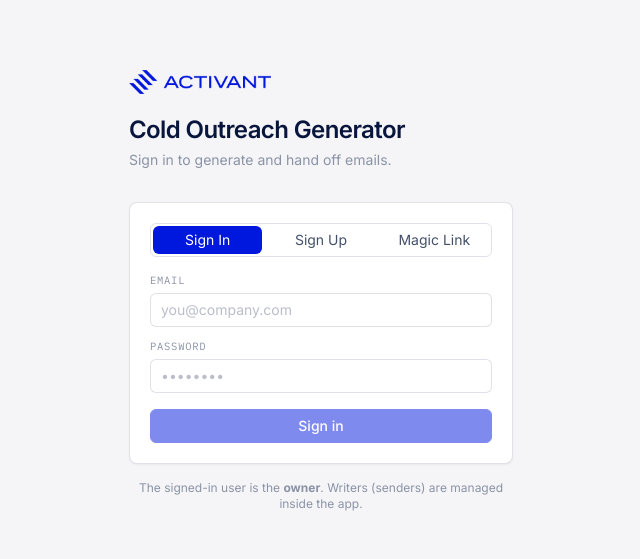
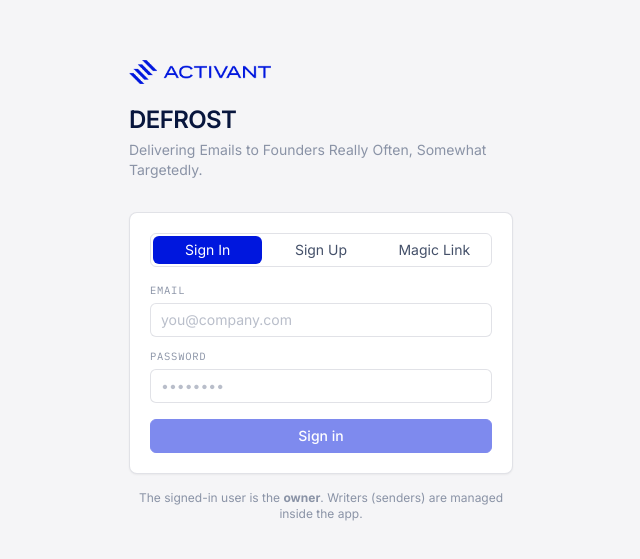
Before and after one commit to bbradlow/DEFROST, a Next.js app: page /login in a window 1280 px wide. Shown: the part 109-668 px from the top of the page, without its empty margins (319-959 px from the left). Built offline with nearby package versions, Linux system fonts and the light colour scheme; no server answers.

Commit message:
Update page.tsx

```diff
--- a/app/login/page.tsx
+++ b/app/login/page.tsx
@@ -68,10 +68,10 @@
             className="mb-5 h-6 w-auto"
           />
           <h1 className="text-2xl font-semibold tracking-tight text-ink">
-            Cold Outreach Generator
+            DEFROST
           </h1>
           <p className="mt-1 text-sm text-ink-faint">
-            Sign in to generate and hand off emails.
+            Delivering Emails to Founders Really Often, Somewhat Targetedly.
           </p>
         </div>
 
```
